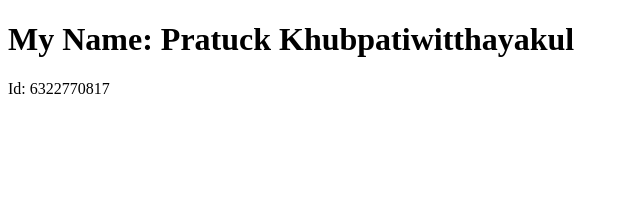
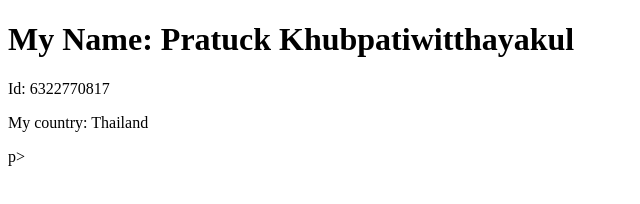
Before and after one commit to Pratuck/DES424_6322770817, a plain HTML site: page index.html in a window 1280 px wide. Shown: the whole page, without its empty margins (0-640 px from the left). Drawn offline with Linux system fonts and the light colour scheme.

Commit message:
Changes to be committed: 	modified:   index.html

```diff
--- a/index.html
+++ b/index.html
@@ -3,5 +3,6 @@
     <body>
     	<h1>My Name: Pratuck Khubpatiwitthayakul</h1>
         <p>Id: 6322770817</p>
+        <p>My country: Thailand</p>p>
     </body>
 </html>
```
